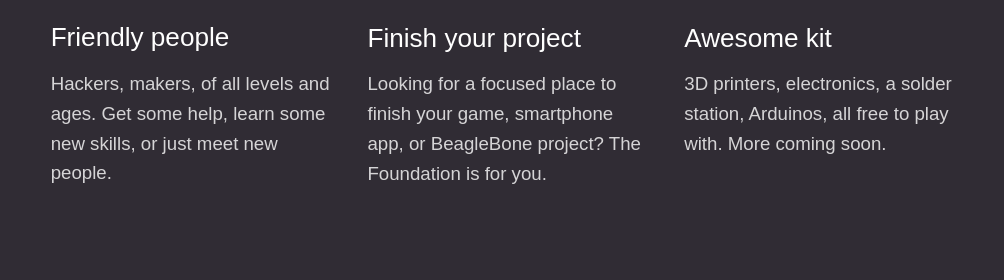
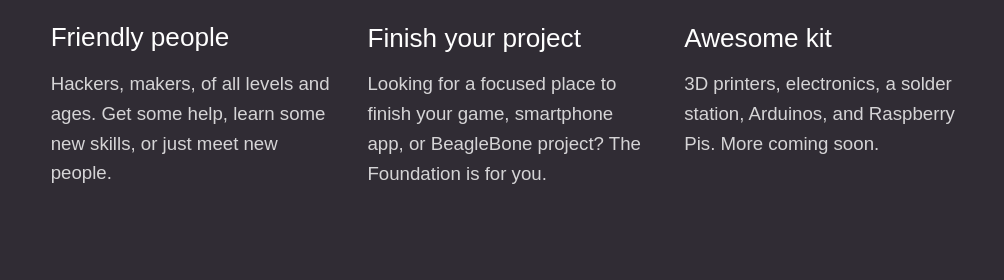
Before and after one commit to the-foundation/the-foundation.github.io, a Jekyll site: the page built from index.html, in a window 1280 px wide. Shown: the part 633-913 px from the top of the page, without its empty margins (128-1132 px from the left). Built offline with Jekyll 4.4.1, drawn with Linux system fonts in a browser that asks for light colours; nearby versions of some CDN libraries.

Commit message:
Tweak kit description

```diff
--- a/index.html
+++ b/index.html
@@ -49,7 +49,7 @@ layout: default
 
     <div class="description">
       <h2>Awesome kit</h2>
-      <p>3D printers, electronics, a solder station, Arduinos, all free to play with. More coming soon.</p>
+      <p>3D printers, electronics, a solder station, Arduinos, and Raspberry Pis. More coming soon.</p>
     </div>
   </div>
 </section>
```
